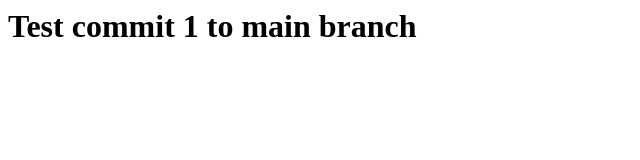
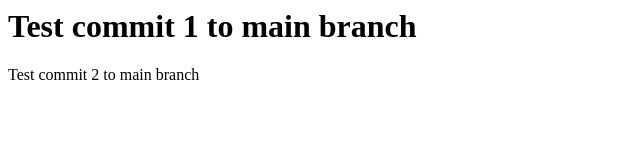
Before and after one commit to Ak-prog-50/test_cicd, a plain HTML site: page index.html in a window 1280 px wide. Shown: the whole page, without its empty margins (0-640 px from the left). Drawn offline with Linux system fonts and the light colour scheme.

Commit message:
test cmmit 2

```diff
--- a/index.html
+++ b/index.html
@@ -1 +1,2 @@
 <h1>Test commit 1 to main branch</h1>
+<p>Test commit 2 to main branch</p>
```
